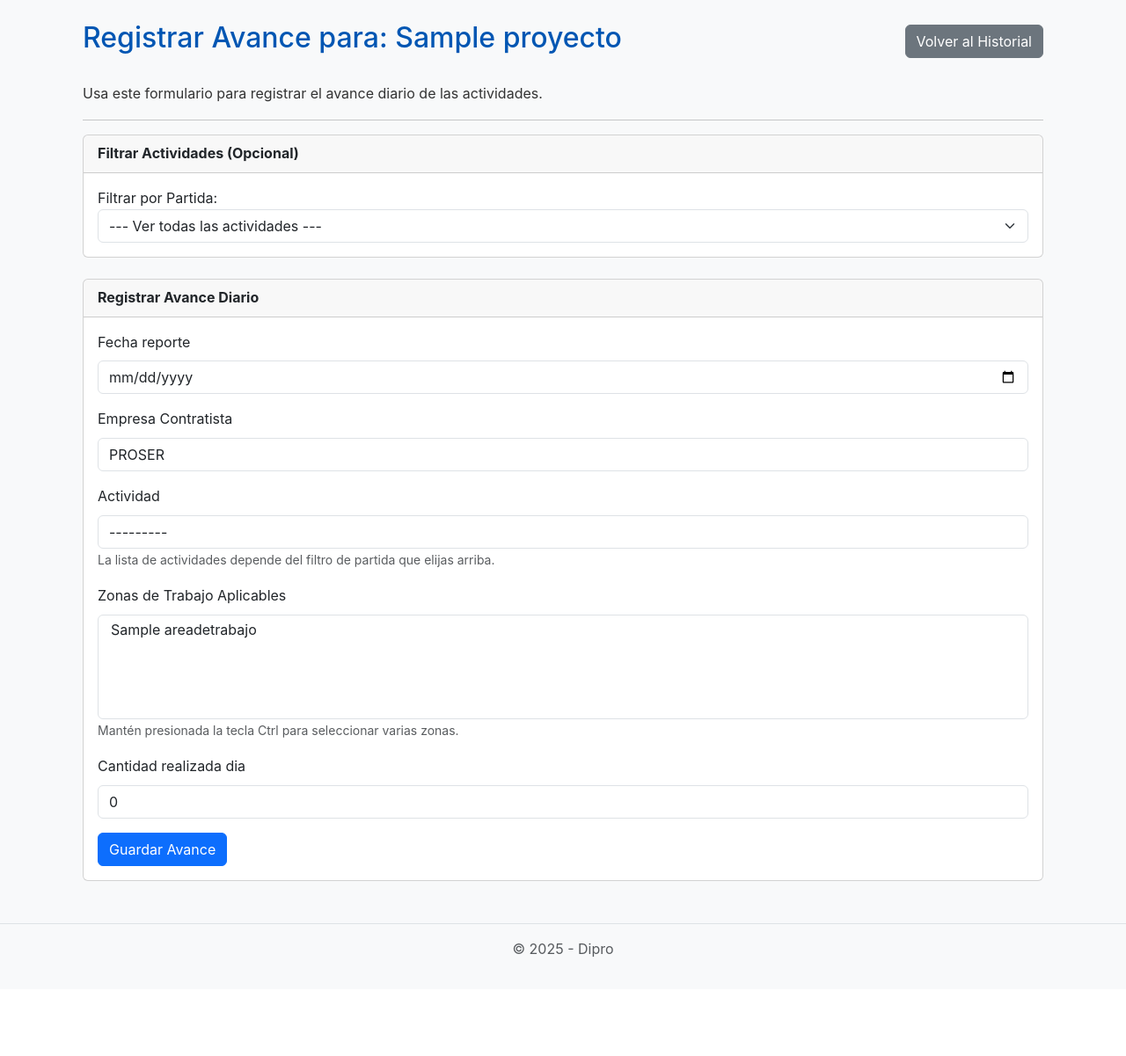
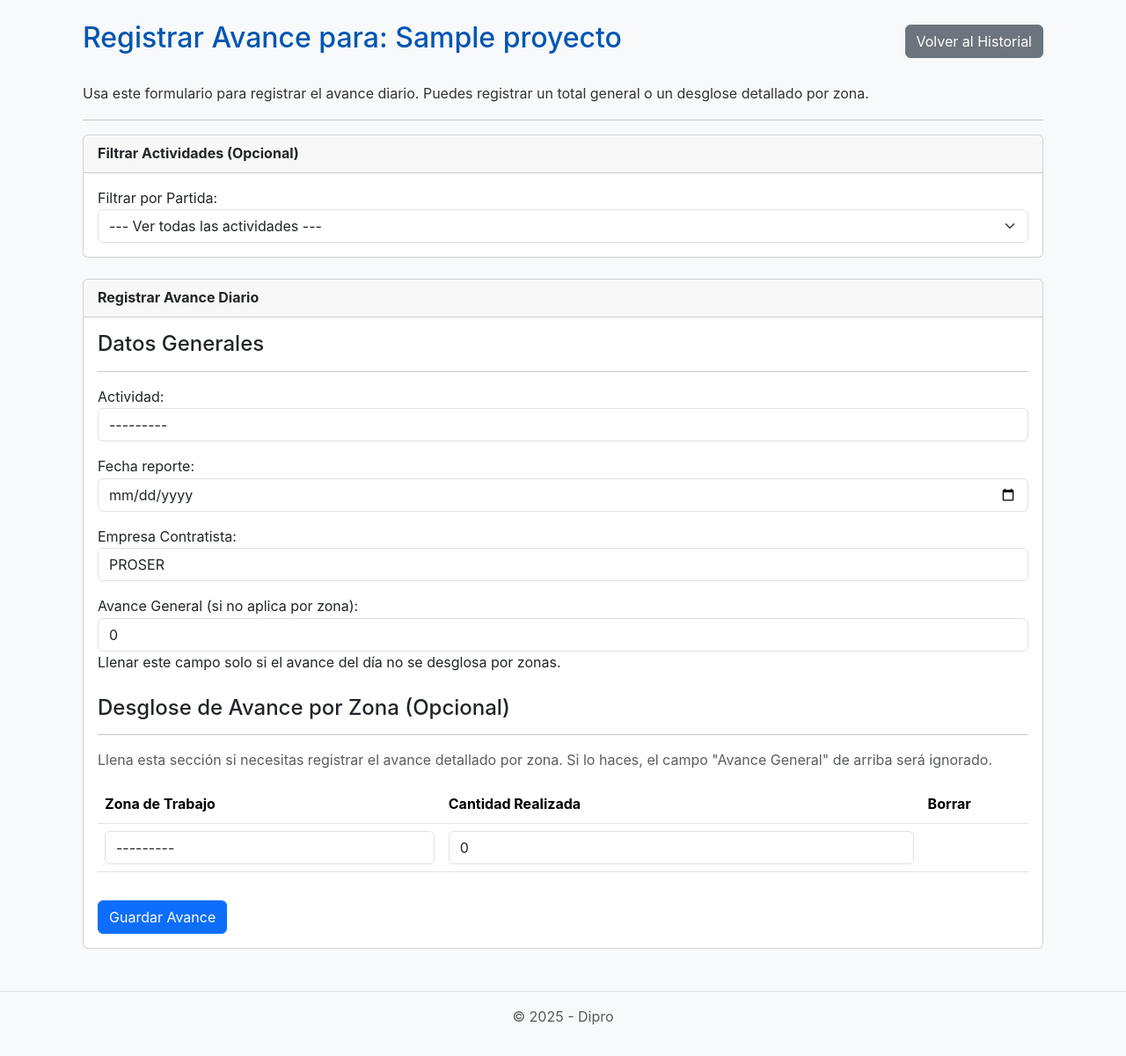
Before and after one commit to ianb06651/proyecto-obra, a Django app: page /avance/registrar/ in a window 1280 px wide. Shown: the part 58-1259 px from the top of the page at 88% size. Before the commit the page ends 1147 px from the top, so only its background shows below. Run offline with Django 5.2, Linux system fonts and the light colour scheme; data comes from the database, SQL or seed files in the repository; tables that the repository leaves empty hold one stand-in row (values such as "Sample post").

Commit message:
Zonas de trabajo avances

```diff
--- a/actividades/forms.py
+++ b/actividades/forms.py
@@ -2,9 +2,10 @@
 
 from django import forms
 from datetime import date
+from django.forms import inlineformset_factory
 from .models import (
     ReporteDiarioMaquinaria, ReportePersonal, Actividad,
-    PartidaActividad, AvanceDiario, ReporteClima
+    PartidaActividad, AvanceDiario, ReporteClima, AvancePorZona
 )
 
 class ReporteMaquinariaForm(forms.ModelForm):
@@ -28,7 +29,6 @@ class ReporteMaquinariaForm(forms.ModelForm):
 
     def __init__(self, *args, **kwargs):
         super().__init__(*args, **kwargs)
-        # Establece la fecha de hoy por defecto al crear un nuevo reporte
         if not self.instance.pk and 'fecha' in self.fields:
             self.fields['fecha'].initial = date.today()
 
@@ -42,11 +42,9 @@ class ReportePersonalForm(forms.ModelForm):
 
     def __init__(self, *args, **kwargs):
         super().__init__(*args, **kwargs)
-        # Establece la fecha de hoy por defecto al crear un nuevo reporte
         if not self.instance.pk and 'fecha' in self.fields:
             self.fields['fecha'].initial = date.today()
 
-        # Aplica la clase CSS a todos los campos
         for field in self.fields:
             self.fields[field].widget.attrs.update({'class': 'form-control'})
 
@@ -55,7 +53,6 @@ class ConsultaClimaForm(forms.Form):
         label="Selecciona una fecha",
         widget=forms.DateInput(attrs={'type': 'date', 'class': 'form-control'}),
         required=True,
-        # En forms.Form, se usa 'initial' directamente
         initial=date.today
     )
 
@@ -77,7 +74,6 @@ class ActividadForm(forms.ModelForm):
             existing_classes = field.widget.attrs.get('class', '')
             field.widget.attrs['class'] = f'{existing_classes} form-control'.strip()
 
-        # Establece la fecha de hoy por defecto al crear una nueva actividad
         if not self.instance.pk:
             self.fields['fecha_inicio_programada'].initial = date.today()
             self.fields['fecha_fin_programada'].initial = date.today()
@@ -91,21 +87,31 @@ class ActividadForm(forms.ModelForm):
 class AvanceDiarioForm(forms.ModelForm):
     class Meta:
         model = AvanceDiario
-        fields = ['actividad', 'fecha_reporte', 'empresa', 'zonas', 'cantidad_realizada_dia']
+        fields = ['actividad', 'fecha_reporte', 'empresa', 'cantidad_realizada_dia']
         widgets = {
             'fecha_reporte': forms.DateInput(attrs={'type': 'date'}),
-            'zonas': forms.SelectMultiple(attrs={'size': '5'}),
         }
 
     def __init__(self, *args, **kwargs):
         super().__init__(*args, **kwargs)
-        # Establece la fecha de hoy por defecto al crear un nuevo avance
         if not self.instance.pk and 'fecha_reporte' in self.fields:
             self.fields['fecha_reporte'].initial = date.today()
 
-        # Aplica la clase CSS a todos los campos
         for field_name, field in self.fields.items():
             if hasattr(field.widget, 'attrs'):
                 existing_classes = field.widget.attrs.get('class', '')
                 if 'form-control' not in existing_classes:
                     field.widget.attrs['class'] = f'{existing_classes} form-control'.strip()
+
+# --- FORMSET PARA EL DESGLOSE POR ZONAS (VERSIÓN CORREGIDA) ---
+AvancePorZonaFormSet = inlineformset_factory(
+    AvanceDiario,
+    AvancePorZona,
+    fields=('zona', 'cantidad_realizada'),
+    extra=1,
+    can_delete=True,
+    widgets={
+        'zona': forms.Select(attrs={'class': 'form-control'}),
+        'cantidad_realizada': forms.NumberInput(attrs={'class': 'form-control'}),
+    }
+)
--- a/actividades/views.py
+++ b/actividades/views.py
@@ -7,11 +7,11 @@ from django.db.models import Sum
 from django.views.generic import ListView, CreateView, UpdateView
 from django.urls import reverse_lazy
 from datetime import date
-from django.db import IntegrityError
+from django.db import IntegrityError, transaction
 
 from .forms import (
     ReporteMaquinariaForm, ReportePersonalForm, ActividadForm,
-    ConsultaClimaForm, AvanceDiarioForm
+    ConsultaClimaForm, AvanceDiarioForm, AvancePorZonaFormSet
 )
 from .services import obtener_y_guardar_clima
 from .models import (
@@ -30,7 +30,7 @@ def historial_avance_view(request, proyecto_id):
     semana_seleccionada_id = request.GET.get('semana_filtro')
     actividad_seleccionada_id = request.GET.get('actividad_filtro')
 
-    avances_reales = AvanceDiario.objects.filter(actividad__proyecto=proyecto).select_related('actividad', 'empresa')
+    avances_reales = AvanceDiario.objects.filter(actividad__proyecto=proyecto).select_related('actividad', 'empresa').prefetch_related('avanceporzona_set__zona')
 
     total_programado_pv = 0
     fecha_corte = date.today()
@@ -47,39 +47,92 @@ def historial_avance_view(request, proyecto_id):
         try:
             semana_obj = Semana.objects.get(pk=semana_seleccionada_id)
             avances_reales = avances_reales.filter(fecha_reporte__range=[semana_obj.fecha_inicio, semana_obj.fecha_fin])
-            total_programado_pv = actividad_base_calculo.get_valor_planeado_en_rango(
-                semana_obj.fecha_inicio, semana_obj.fecha_fin
-            )
+            total_programado_pv = actividad_base_calculo.get_valor_planeado_en_rango(semana_obj.fecha_inicio, semana_obj.fecha_fin)
             fecha_corte = semana_obj.fecha_fin
         except Semana.DoesNotExist:
             total_programado_pv = actividad_base_calculo.get_valor_planeado_a_fecha(fecha_corte)
     else:
         total_programado_pv = actividad_base_calculo.get_valor_planeado_a_fecha(fecha_corte)
 
-    total_real_ev = avances_reales.aggregate(total=Sum('cantidad_realizada_dia'))['total'] or 0
+    # CORRECCIÓN: Se suma la propiedad calculada para obtener el EV total correcto
+    total_real_ev = sum(avance.total_realizado_calculado for avance in avances_reales)
     rendimiento_spi = (total_real_ev / total_programado_pv * 100) if total_programado_pv > 0 else 0
 
     context = {
-        'proyecto': proyecto,
-        'semanas': semanas,
-        'actividades_filtrables': actividades_filtrables,
-        'semana_seleccionada_id': semana_seleccionada_id,
-        'actividad_seleccionada_id': actividad_seleccionada_id,
-        'actividad_seleccionada': actividad_seleccionada,
-        'total_programado_pv': total_programado_pv,
-        'total_real_ev': total_real_ev,
-        'rendimiento_spi': rendimiento_spi,
-        'fecha_corte': fecha_corte,
-        'avances_reales': avances_reales.order_by('-fecha_reporte')
+        'proyecto': proyecto, 'semanas': semanas, 'actividades_filtrables': actividades_filtrables,
+        'semana_seleccionada_id': semana_seleccionada_id, 'actividad_seleccionada_id': actividad_seleccionada_id,
+        'actividad_seleccionada': actividad_seleccionada, 'total_programado_pv': total_programado_pv,
+        'total_real_ev': total_real_ev, 'rendimiento_spi': rendimiento_spi,
+        'fecha_corte': fecha_corte, 'avances_reales': avances_reales.order_by('-fecha_reporte')
     }
 
     return render(request, 'actividades/historial_avance.html', context)
+
+@transaction.atomic
+def registrar_avance(request):
+    proyecto = Proyecto.objects.first()
+    if not proyecto:
+        messages.error(request, 'Error: No hay ningún proyecto registrado en el sistema.')
+        return redirect('pagina_principal')
+
+    if request.method == 'POST':
+        form = AvanceDiarioForm(request.POST)
+        formset = AvancePorZonaFormSet(request.POST)
+
+        if form.is_valid() and formset.is_valid():
+            avance_diario_obj = form.save(commit=False)
+            formset.instance = avance_diario_obj
+            avance_diario_obj.save()
+            formset.save()
+
+            messages.success(request, '¡El avance ha sido registrado con éxito!')
+            return redirect('registrar_avance')
+    else:
+        form = AvanceDiarioForm()
+        formset = AvancePorZonaFormSet()
+
+    form.fields['actividad'].queryset = Actividad.objects.filter(
+        proyecto=proyecto, sub_actividades__isnull=True
+    ).order_by('nombre')
+
+    partidas = PartidaActividad.objects.all()
+    partida_seleccionada_id = request.GET.get('partida_filtro')
+    if partida_seleccionada_id:
+        form.fields['actividad'].queryset = form.fields['actividad'].queryset.filter(partida_id=partida_seleccionada_id)
+
+    contexto = {
+        'form': form, 'formset': formset, 'proyecto': proyecto,
+        'partidas': partidas, 'partida_seleccionada_id': partida_seleccionada_id,
+    }
+    return render(request, 'actividades/registrar_avance.html', contexto)
+
+@login_required
+@user_passes_test(es_staff)
+@transaction.atomic
+def editar_avance(request, pk):
+    avance = get_object_or_404(AvanceDiario, pk=pk)
+    if request.method == 'POST':
+        form = AvanceDiarioForm(request.POST, instance=avance)
+        formset = AvancePorZonaFormSet(request.POST, instance=avance)
+        if form.is_valid() and formset.is_valid():
+            form.save()
+            formset.save()
+            messages.success(request, '¡El avance ha sido actualizado con éxito!')
+            return redirect('historial_avance', proyecto_id=avance.actividad.proyecto.id)
+    else:
+        form = AvanceDiarioForm(instance=avance)
+        formset = AvancePorZonaFormSet(instance=avance)
+
+    contexto = {'form': form, 'formset': formset, 'avance': avance}
+    return render(request, 'actividades/editar_avance.html', contexto)
+
+# ... (El resto de las vistas como ActividadListView, borrar_avance, etc., se mantienen igual) ...
+# ... (Te las incluyo para que tengas el archivo 100% completo) ...
 
 class ActividadListView(ListView):
     model = Actividad
     template_name = 'actividades/actividad_list.html'
     context_object_name = 'actividades'
-
     def get_queryset(self):
         return Actividad.objects.filter(padre__isnull=True).order_by('nombre')
 
@@ -88,7 +141,6 @@ class ActividadCreateView(CreateView):
     form_class = ActividadForm
     template_name = 'actividades/actividad_form.html'
     success_url = reverse_lazy('actividad_list')
-
     def get_initial(self):
         initial = super().get_initial()
         padre_id = self.request.GET.get('padre')
@@ -106,73 +158,6 @@ def pagina_principal(request):
     proyectos = Proyecto.objects.all()
     return render(request, 'actividades/principal.html', {'proyectos': proyectos})
 
-# --- VISTA "REGISTRAR_AVANCE" MODIFICADA ---
-def registrar_avance(request):
-    # Ya no recibe proyecto_id, lo busca automáticamente
-    proyecto = Proyecto.objects.first()
-
-    if not proyecto:
-        messages.error(request, 'Error: No hay ningún proyecto registrado en el sistema.')
-        return redirect('pagina_principal')
-
-    if request.method == 'POST':
-        form = AvanceDiarioForm(request.POST)
-        if form.is_valid():
-            fecha_reporte = form.cleaned_data.get('fecha_reporte')
-            if fecha_reporte and fecha_reporte > date.today():
-                return render(request, 'actividades/error_fecha_futura.html')
-
-            try:
-                AvanceDiario.objects.update_or_create(
-                    actividad=form.cleaned_data['actividad'],
-                    fecha_reporte=fecha_reporte,
-                    empresa=form.cleaned_data['empresa'],
-                    defaults={'cantidad_realizada_dia': form.cleaned_data['cantidad_realizada_dia']}
-                )
-                messages.success(request, '¡El avance ha sido registrado con éxito!')
-                return redirect('registrar_avance')
-            except IntegrityError:
-                 messages.error(request, 'Error de integridad de datos. Ya existe un registro para esta combinación.')
-        else:
-            messages.error(request, 'Por favor, corrige los errores mostrados en el formulario.')
-    else:
-        form = AvanceDiarioForm()
-
-    form.fields['actividad'].queryset = Actividad.objects.filter(
-        proyecto=proyecto,
-        sub_actividades__isnull=True
-    ).order_by('nombre')
-
-    partidas = PartidaActividad.objects.all()
-    partida_seleccionada_id = request.GET.get('partida_filtro')
-
-    if partida_seleccionada_id:
-        form.fields['actividad'].queryset = form.fields['actividad'].queryset.filter(
-            partida_id=partida_seleccionada_id
-        )
-
-    contexto = {
-        'form': form,
-        'proyecto': proyecto,
-        'partidas': partidas,
-        'partida_seleccionada_id': partida_seleccionada_id,
-    }
-    return render(request, 'actividades/registrar_avance.html', contexto)
-
-@login_required
-@user_passes_test(es_staff)
-def editar_avance(request, pk):
-    avance = get_object_or_404(AvanceDiario, pk=pk)
-    if request.method == 'POST':
-        avance.fecha_reporte = request.POST.get('fecha_reporte', avance.fecha_reporte)
-        avance.cantidad_realizada_dia = request.POST.get('cantidad_realizada', avance.cantidad_realizada_dia)
-        avance.save()
-        messages.success(request, '¡El avance ha sido actualizado con éxito!')
-        return redirect('historial_avance', proyecto_id=avance.actividad.proyecto.id)
-
-    contexto = {'avance': avance}
-    return render(request, 'actividades/editar_avance.html', contexto)
-
 @login_required
 @user_passes_test(es_staff)
 def borrar_avance(request, pk):
@@ -182,63 +167,42 @@ def borrar_avance(request, pk):
         avance.delete()
         messages.success(request, 'El registro ha sido eliminado.')
         return redirect('historial_avance', proyecto_id=proyecto_id)
-
     contexto = {'avance': avance}
     return render(request, 'actividades/confirmar_borrado.html', contexto)
 
 def registrar_reporte_maquinaria(request):
     form = ReporteMaquinariaForm(request.POST or None)
-    if request.method == 'POST':
-        if form.is_valid():
-            fecha_seleccionada = form.cleaned_data.get('fecha')
-            if fecha_seleccionada and fecha_seleccionada > date.today():
-                return render(request, 'actividades/error_fecha_futura.html')
-            try:
-                form.save()
-                messages.success(request, '¡Reporte de maquinaria guardado exitosamente!')
-                return redirect('registrar_reporte_maquinaria')
-            except IntegrityError:
-                messages.error(request, 'Ya existe un registro para esta combinación.')
-
+    if request.method == 'POST' and form.is_valid():
+        form.save()
+        messages.success(request, '¡Reporte de maquinaria guardado exitosamente!')
+        return redirect('registrar_reporte_maquinaria')
     contexto = {'form': form, 'titulo': "Registrar Nuevo Reporte de Maquinaria"}
     return render(request, 'actividades/reporte_maquinaria_form.html', contexto)
 
 def editar_reporte_maquinaria(request, pk):
     reporte = get_object_or_404(ReporteDiarioMaquinaria, pk=pk)
     form = ReporteMaquinariaForm(request.POST or None, instance=reporte)
-    if request.method == 'POST':
-        if form.is_valid():
-            form.save()
-            messages.success(request, '¡Reporte de maquinaria actualizado exitosamente!')
-            return redirect('pagina_principal')
-
+    if request.method == 'POST' and form.is_valid():
+        form.save()
+        messages.success(request, '¡Reporte de maquinaria actualizado exitosamente!')
+        return redirect('pagina_principal')
     contexto = {'form': form, 'titulo': f"Editar Reporte de Maquinaria del {reporte.fecha}"}
     return render(request, 'actividades/reporte_maquinaria_form.html', contexto)
 
 def registrar_reporte_personal(request):
     form = ReportePersonalForm(request.POST or None)
-    if request.method == 'POST':
-        if form.is_valid():
-            fecha_seleccionada = form.cleaned_data.get('fecha')
-            if fecha_seleccionada and fecha_seleccionada > date.today():
-                return render(request, 'actividades/error_fecha_futura.html')
-            try:
-                form.save()
-                messages.success(request, '¡Reporte de personal guardado exitosamente!')
-                return redirect('registrar_reporte_personal')
-            except IntegrityError:
-                messages.error(request, 'Ya existe un registro para esta combinación.')
-
+    if request.method == 'POST' and form.is_valid():
+        form.save()
+        messages.success(request, '¡Reporte de personal guardado exitosamente!')
+        return redirect('registrar_reporte_personal')
     contexto = {'form': form, 'titulo': "Registrar Reporte de Personal"}
     return render(request, 'actividades/reporte_personal_form.html', contexto)
 
 def vista_clima(request):
     reporte = None
     form = ConsultaClimaForm(request.POST or None)
-    if request.method == 'POST':
-        if form.is_valid():
-            fecha_seleccionada = form.cleaned_data['fecha']
-            reporte = obtener_y_guardar_clima(fecha_seleccionada)
-
+    if request.method == 'POST' and form.is_valid():
+        fecha_seleccionada = form.cleaned_data['fecha']
+        reporte = obtener_y_guardar_clima(fecha_seleccionada)
     contexto = {'form': form, 'reporte': reporte}
     return render(request, 'actividades/vista_clima.html', contexto)
--- a/templates/actividades/registrar_avance.html
+++ b/templates/actividades/registrar_avance.html
@@ -9,7 +9,7 @@
         <a href="{% url 'historial_avance' proyecto.pk %}" class="btn btn-secondary">Volver al Historial</a>
     </div>
 
-    <p>Usa este formulario para registrar el avance diario de las actividades.</p>
+    <p>Usa este formulario para registrar el avance diario. Puedes registrar un total general o un desglose detallado por zona.</p>
     <hr>
 
     {% if messages %}
@@ -21,9 +21,7 @@
     {% endif %}
 
     <div class="card mb-4">
-        <div class="card-header">
-            <strong>Filtrar Actividades (Opcional)</strong>
-        </div>
+        <div class="card-header"><strong>Filtrar Actividades (Opcional)</strong></div>
         <div class="card-body">
             <form method="get" id="partidaFilterForm">
                 <div class="form-group">
@@ -42,46 +40,48 @@
     </div>
 
     <div class="card">
-        <div class="card-header">
-            <strong>Registrar Avance Diario</strong>
-        </div>
+        <div class="card-header"><strong>Registrar Avance Diario</strong></div>
         <div class="card-body">
-            <form method="post" action="{% url 'registrar_avance' %}">
+            <form method="post">
                 {% csrf_token %}
 
-                <div class="mb-3">
-                    <label for="{{ form.fecha_reporte.id_for_label }}" class="form-label">{{ form.fecha_reporte.label }}</label>
-                    {{ form.fecha_reporte }}
-                    {% if form.fecha_reporte.errors %}<div class="invalid-feedback d-block">{{ form.fecha_reporte.errors|first }}</div>{% endif %}
+                <h4>Datos Generales</h4>
+                <hr>
+                {{ form.as_p }}
+
+                <h4 class="mt-4">Desglose de Avance por Zona (Opcional)</h4>
+                <hr>
+                <p class="text-muted">
+                    Llena esta sección si necesitas registrar el avance detallado por zona.
+                    Si lo haces, el campo "Avance General" de arriba será ignorado.
+                </p>
+
+                {{ formset.management_form }}
+                <div class="table-responsive">
+                    <table class="table">
+                        <thead>
+                            <tr>
+                                <th>Zona de Trabajo</th>
+                                <th>Cantidad Realizada</th>
+                                <th>Borrar</th>
+                            </tr>
+                        </thead>
+                        <tbody>
+                            {% for subform in formset %}
+                                <tr>
+                                    <td>{{ subform.id }} {{ subform.zona }}</td>
+                                    <td>{{ subform.cantidad_realizada }}</td>
+                                    <td>{% if subform.instance.pk %}{{ subform.DELETE }}{% endif %}</td>
+                                </tr>
+                                {% if subform.errors %}
+                                    <tr><td colspan="3" class="text-danger">{{ subform.errors }}</td></tr>
+                                {% endif %}
+                            {% endfor %}
+                        </tbody>
+                    </table>
                 </div>
 
-                <div class="mb-3">
-                    <label for="{{ form.empresa.id_for_label }}" class="form-label">{{ form.empresa.label }}</label>
-                    {{ form.empresa }}
-                    {% if form.empresa.errors %}<div class="invalid-feedback d-block">{{ form.empresa.errors|first }}</div>{% endif %}
-                </div>
-
-                <div class="mb-3">
-                    <label for="{{ form.actividad.id_for_label }}" class="form-label">{{ form.actividad.label }}</label>
-                    {{ form.actividad }}
-                    {% if form.actividad.errors %}<div class="invalid-feedback d-block">{{ form.actividad.errors|first }}</div>{% endif %}
-                    <small class="form-text text-muted">La lista de actividades depende del filtro de partida que elijas arriba.</small>
-                </div>
-
-                <div class="mb-3">
-                    <label for="{{ form.zonas.id_for_label }}" class="form-label">{{ form.zonas.label }}</label>
-                    {{ form.zonas }}
-                    {% if form.zonas.errors %}<div class="invalid-feedback d-block">{{ form.zonas.errors|first }}</div>{% endif %}
-                    <small class="form-text text-muted">Mantén presionada la tecla Ctrl para seleccionar varias zonas.</small>
-                </div>
-
-                <div class="mb-3">
-                    <label for="{{ form.cantidad_realizada_dia.id_for_label }}" class="form-label">{{ form.cantidad_realizada_dia.label }}</label>
-                    {{ form.cantidad_realizada_dia }}
-                    {% if form.cantidad_realizada_dia.errors %}<div class="invalid-feedback d-block">{{ form.cantidad_realizada_dia.errors|first }}</div>{% endif %}
-                </div>
-
-                <button type="submit" class="btn btn-primary">Guardar Avance</button>
+                <button type="submit" class="btn btn-primary mt-3">Guardar Avance</button>
             </form>
         </div>
     </div>
```
Also changed, not shown: actividades/admin.py (+95 -29 lines), actividades/models.py (+60 -17 lines), actividades/migrations/0001_initial.py, actividades/migrations/0002_crear_superuser.py (deleted), actividades/migrations/0003_carga_datos_iniciales.py (deleted), actividades/migrations/0004_remove_avancediario_cantidad_programada_dia_and_more.py (deleted), actividades/migrations/0005_alter_reportepersonal_proyecto.py (deleted), actividades/migrations/0006_alter_avancediario_unique_together_and_more.py (deleted), actividades/migrations/0007_avancediario_zonas.py (deleted).
